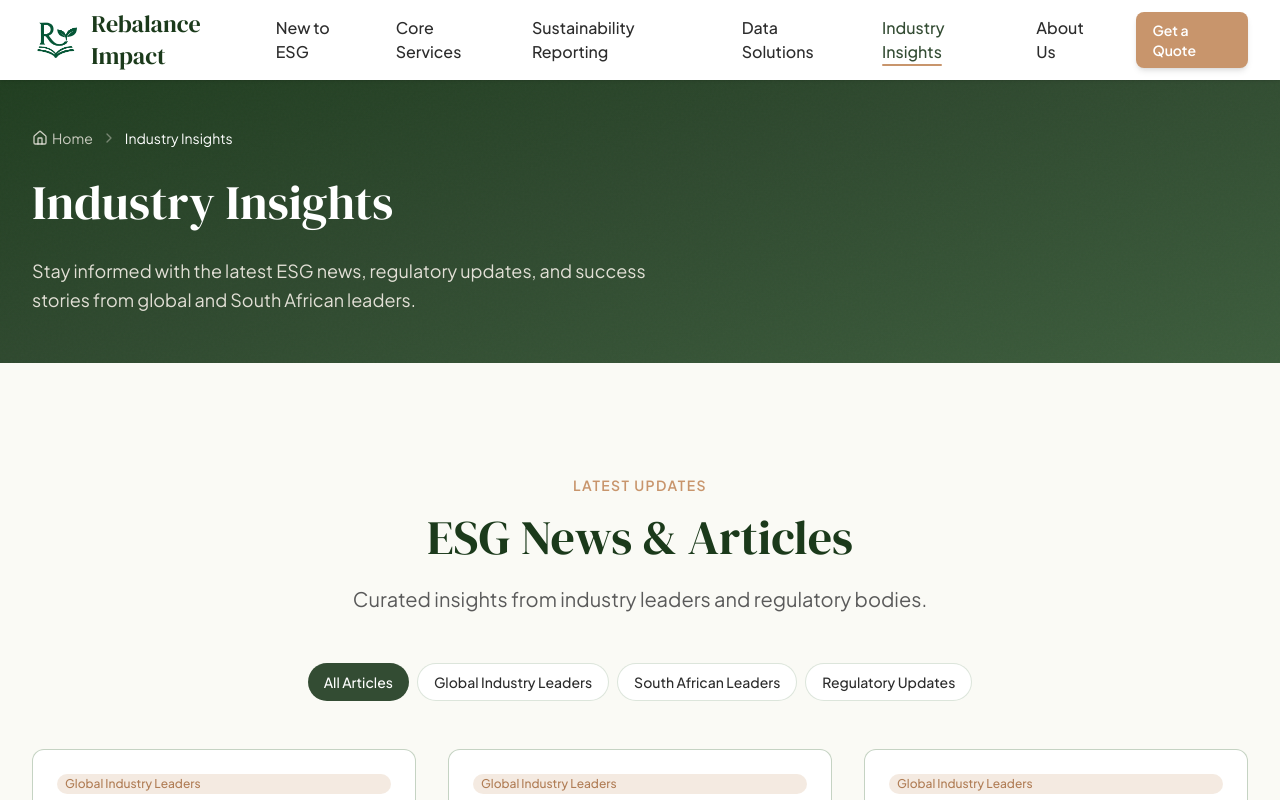
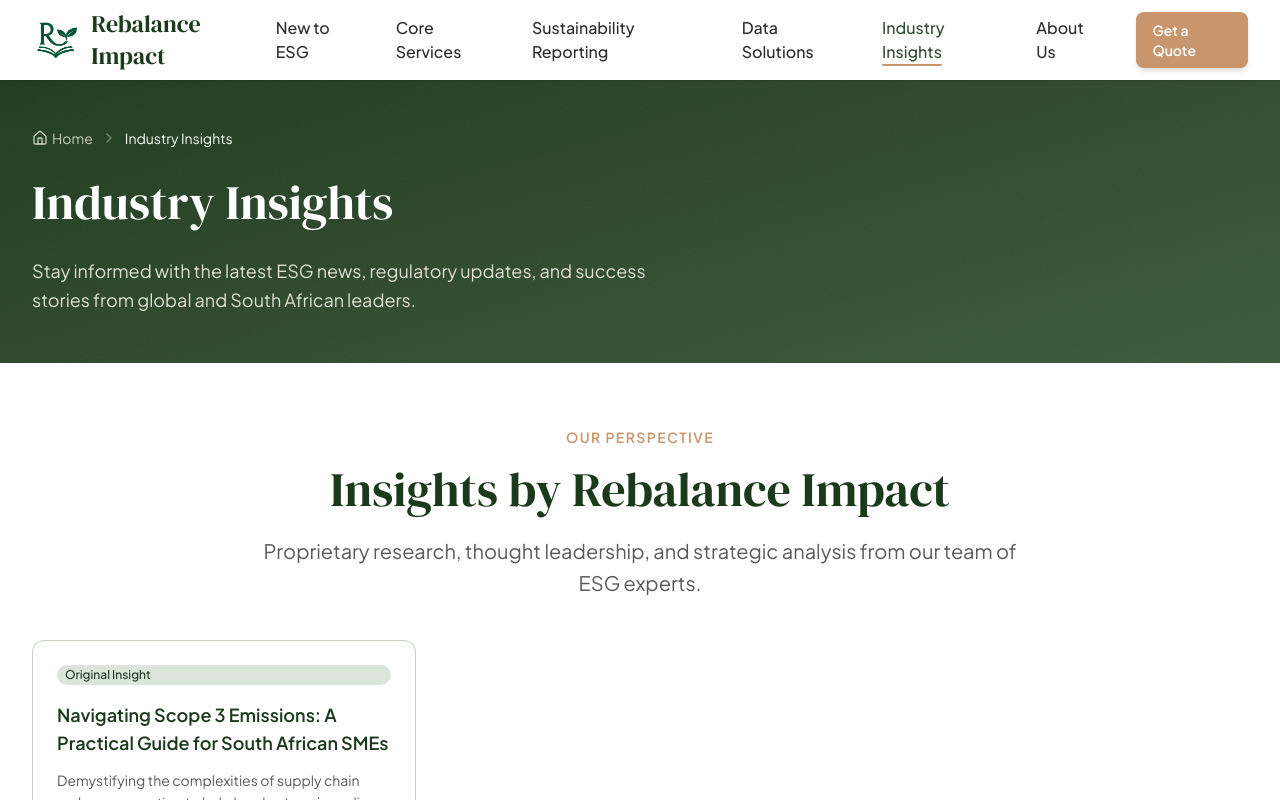
Before and after one commit to RebalanceImpact/RebalanceImpact.github.io, a React (Vite) app: page /news-media in a window 1280 px wide. Shown: the top 800 px of the page. Built offline with nearby package versions, Linux system fonts and the light colour scheme.

Commit message:
Add rebalance insights to media

```diff
--- a/src/data/esgArticles.js
+++ b/src/data/esgArticles.js
@@ -52,6 +52,15 @@
   ],
 };
 
+// Rebalance Impact's Proprietary Insights
+export const rebalanceOriginalArticles = [
+  {
+    title: "Navigating Scope 3 Emissions: A Practical Guide for South African SMEs",
+    url: "/insights/navigating-scope-3-emissions", // Replace with your actual routing
+    blurb: "Demystifying the complexities of supply chain carbon accounting to help local enterprises align with global GRI and GHG Protocol standards.",
+  },
+];
+
 export const articleCategories = Object.keys(esgArticles);
 
 export function getArticlesByCategory(category) {
@@ -64,4 +73,12 @@
   );
 }
 
+// Function to fetch Rebalance Impact proprietary articles
+export function getRebalanceArticles() {
+  return rebalanceOriginalArticles.map((article) => ({
+    ...article,
+    category: "Original Insight"
+  }));
+}
+
 export default esgArticles;
--- a/src/pages/NewsMediaPage.jsx
+++ b/src/pages/NewsMediaPage.jsx
@@ -5,7 +5,7 @@
 import { HeroSection, ArticleCard } from '../components/shared';
 import SchemaMarkup, { generateWebPageSchema, generateBreadcrumbSchema } from '../components/SchemaMarkup';
 import { pageMetadata } from '../config/siteMetadata';
-import { articleCategories, getArticlesByCategory, getAllArticles } from '../data/esgArticles';
+import { articleCategories, getArticlesByCategory, getAllArticles, getRebalanceArticles } from '../data/esgArticles';
 
 // News & Media page schemas
 const newsMediaBreadcrumb = generateBreadcrumbSchema([
@@ -93,6 +93,7 @@
   };
 
   const filteredArticles = getFilteredArticles();
+  const rebalanceArticles = getRebalanceArticles();
 
   return (
     <PageWrapper>
@@ -110,6 +111,33 @@
         subtitle="Stay informed with the latest ESG news, regulatory updates, and success stories from global and South African leaders."
         breadcrumb={[{ label: 'Industry Insights' }]}
       />
+
+      {/* Rebalance Impact Original Insights Section */}
+      {rebalanceArticles && rebalanceArticles.length > 0 && (
+        <section className="py-16 bg-white border-b border-sage/20">
+          <Container>
+            <SectionHeading
+              label="Our Perspective"
+              title="Insights by Rebalance Impact"
+              subtitle="Proprietary research, thought leadership, and strategic analysis from our team of ESG experts."
+              className="mb-10"
+            />
+            <div className="grid md:grid-cols-2 lg:grid-cols-3 gap-8">
+              {rebalanceArticles.map((article, index) => (
+                <ArticleCard
+                  key={`rebalance-${article.title}`}
+                  title={article.title}
+                  url={article.url}
+                  blurb={article.blurb}
+                  category="Original Insight"
+                  index={index}
+                  // Consider passing a special prop like `isFeatured={true}` to style these cards distinctly (e.g., a subtle border or different background)
+                />
+              ))}
+            </div>
+          </Container>
+        </section>
+      )}
 
       {/* Articles Section */}
       <section className="py-20 md:py-28 bg-cream">
```
